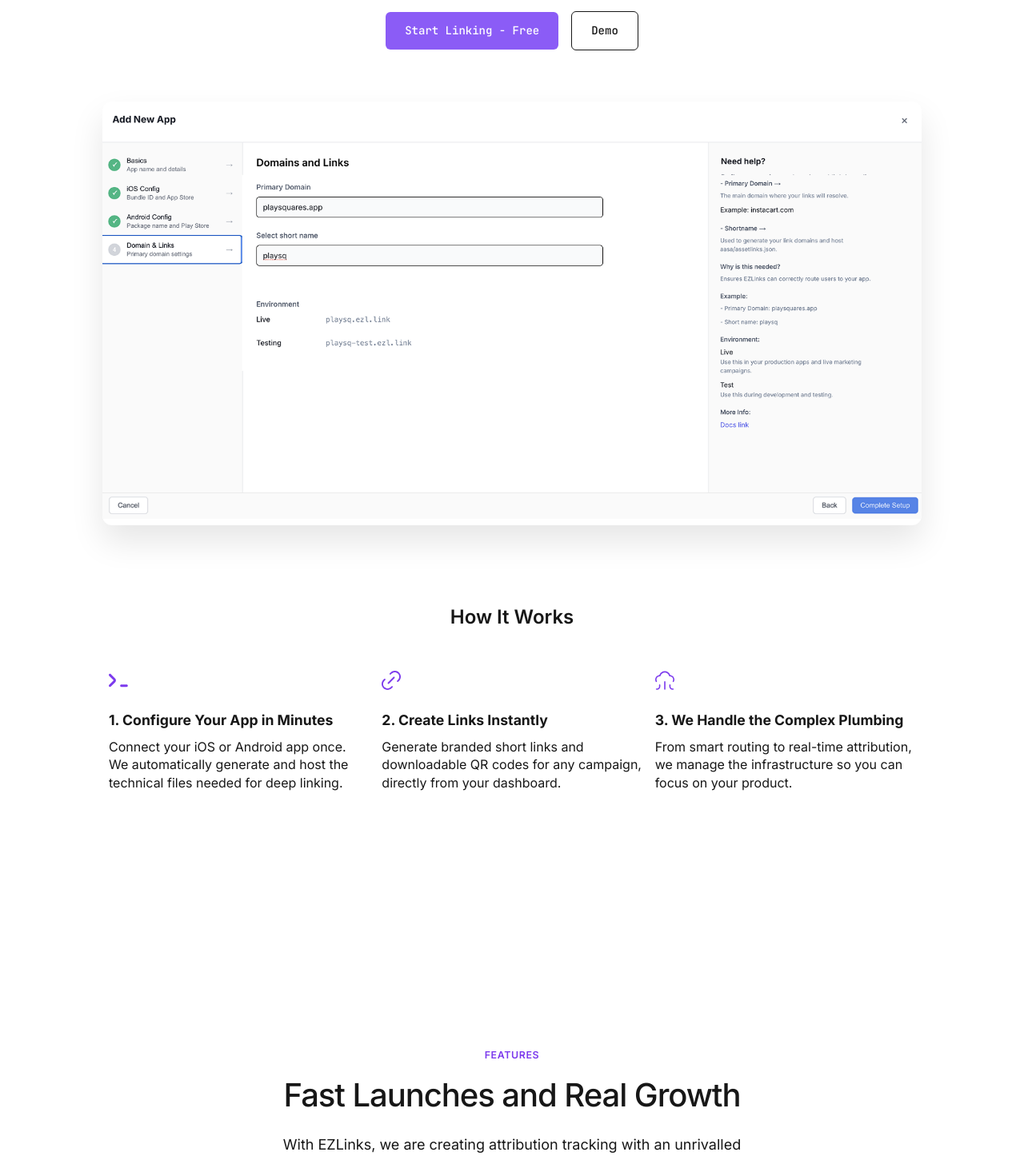
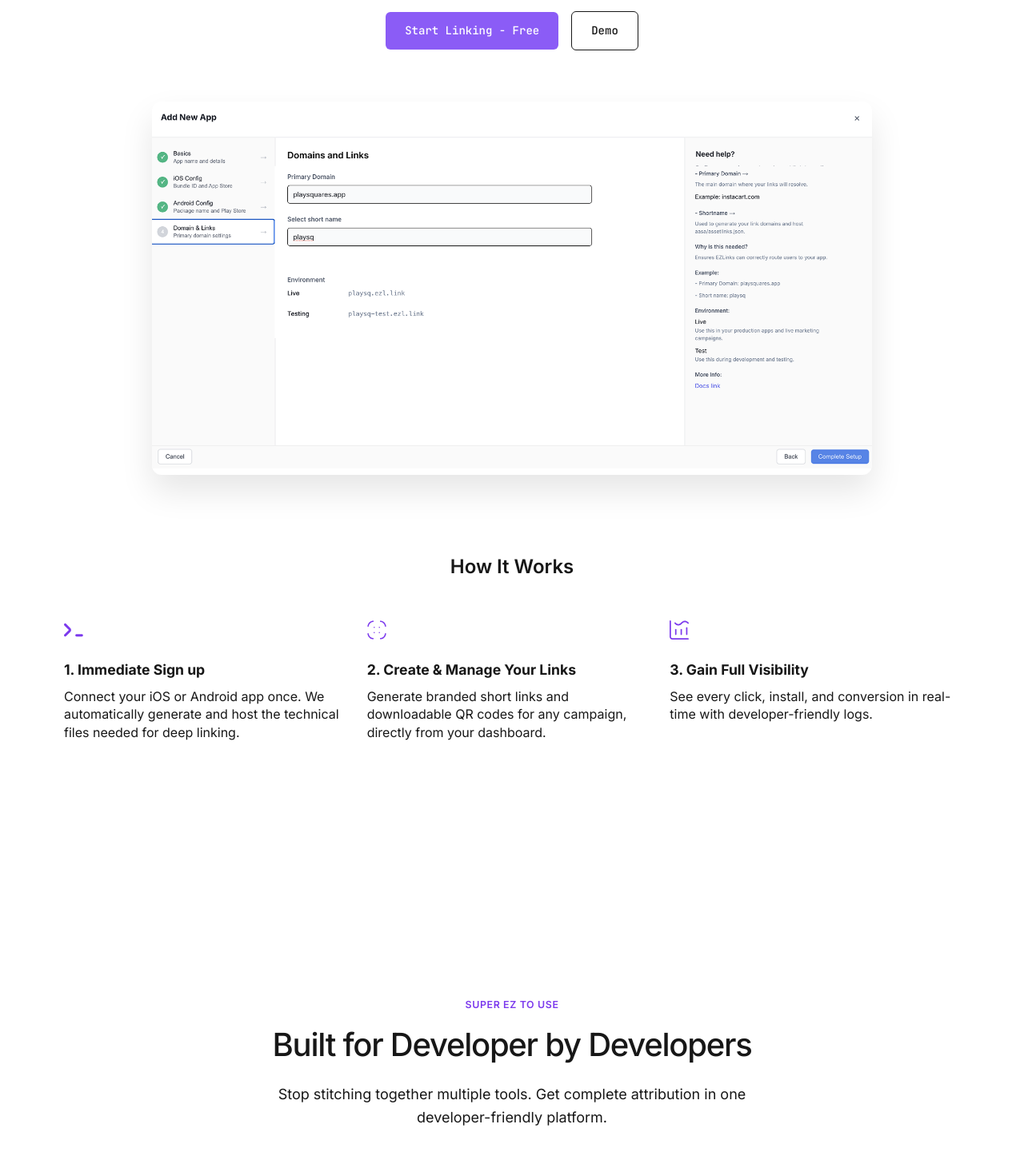
Before and after one commit to GetEZLinks/ezlinks-marketing, a Next.js app: page / in a window 1280 px wide. Shown: the part 300-1751 px from the top of the page at 80% size. Built offline with nearby package versions, Linux system fonts and the light colour scheme.

Commit message:
Removed features/benefits section from landing page. Changed icons. Reduced width on features in analytics seton

```diff
--- a/src/app/page.tsx
+++ b/src/app/page.tsx
@@ -13,7 +13,7 @@
 // import CaseStudySection from '@/components/CaseStudy/CaseStudy';
 // import AttributionFlowSection from '@/components/AttributionFlow/AttributionFlowSection';
 // import AIFeaturesSection from '@/components/AIFeatures/AIFeaturesSection';
-// import ScrollingCards from '@/components/ScrollingCards/ScrollingCards';
+import ScrollingCards from '@/components/ScrollingCards/ScrollingCards';
 // import UseCases from '@/components/UseCases/UseCases';
 
 
@@ -22,7 +22,7 @@
     <main>
       <Header />
       <Hero />
-      <Features />
+      {/* <Features /> */}
       <DeveloperSection />
       {/* <AttributionFlowSection /> */}
       <QRSection />
--- a/src/components/Developer/AnalyticsSection.module.scss
+++ b/src/components/Developer/AnalyticsSection.module.scss
@@ -126,9 +126,9 @@
 
 .featuresGrid {
   display: grid;
-  grid-template-columns: repeat(auto-fit, minmax(250px, 1fr));
+  grid-template-columns: repeat(4, 1fr);
   gap: 20px;
-  max-width: 100%;
+  max-width: 90%;
   margin: 0 auto;
 
   @media (max-width: 768px) {
--- a/src/components/Developer/AnalyticsSection.tsx
+++ b/src/components/Developer/AnalyticsSection.tsx
@@ -5,7 +5,7 @@
 
 
 import TimeSeriesIcon from '../../../public/icons/time-series-logging.svg';
-import SourcesIcon from '../../../public/icons/source-attribution.svg';
+import SourcesIcon from '../../../public/icons/campaigns.svg';
 import DeviceFingerPrintingIcon from '../../../public/icons/device-fingerprinting.svg';
 import BehaviorCaptureIcon from '../../../public/icons/behavior-capture.svg';
 
--- a/src/components/Developer/DeveloperSection.tsx
+++ b/src/components/Developer/DeveloperSection.tsx
@@ -7,6 +7,7 @@
 
 const codeExamples = [
   {
+    icon: '/icons/deep-links.svg',
     title: 'Links That Actually Work',
     description: 'Universal deep links that don\'t break. No complex fallback logic required.',
     code: `const link = ezlinks.create({ campaign:
@@ -15,6 +16,7 @@
 'SUMMER20' } }); // Just works. Period.`
   },
   {
+    icon: '/icons/campaigns.svg',
     title: 'Attribution You Can Trust',
     description: 'Open-source attribution modeling. See exactly how we calculate everything.',
     code: `// First-party data, zero black boxes
@@ -24,6 +26,7 @@
 'last_click' // or build your own });`
   },
   {
+    icon: '/icons/edge-deploy.svg',
     title: 'Ship Fast, Debug Faster',
     description: 'Real-time tracking with millisecond precision. No waiting for batch processing.',
     code: `// Real-time events, zero lag
@@ -77,7 +80,7 @@
             >
               <div className={styles.exampleContent}>
                 <Image
-                  src={CheckIcon}
+                  src={example.icon}
                   alt=''
                   height={24}
                   width={24}
--- a/src/components/Hero/Hero.module.scss
+++ b/src/components/Hero/Hero.module.scss
@@ -70,7 +70,7 @@
 }
 
 .dashboardPreview {
-  max-width: 1024px;
+  max-width: 900px;
   margin: 2rem auto;
 }
 
@@ -86,7 +86,7 @@
   filter: var(--image-filter);
 
   img {
-    width: 1200px;
+    width: 900px;
     height: auto;
     max-width: 100%;
     box-shadow: none;
--- a/src/components/Hero/HowItWorks.module.scss
+++ b/src/components/Hero/HowItWorks.module.scss
@@ -15,7 +15,7 @@
 
 .grid {
   display: grid;
-  max-width: 90%;
+  // max-width: 90%;
   margin: auto;
   // grid-template-columns: repeat(auto-fit, minmax(200px, 1fr));
   grid-template-columns: repeat(3, 1fr);
--- a/src/components/Hero/HowItWorks.tsx
+++ b/src/components/Hero/HowItWorks.tsx
@@ -6,20 +6,20 @@
     {
       icon: '/icons/code-block.svg',
       number: "1",
-      title: "Configure Your App in Minutes",
+      title: "Immediate Sign up",
       description: "Connect your iOS or Android app once. We automatically generate and host the technical files needed for deep linking."
     },
     {
-      icon: '/icons/deep-links.svg',
+      icon: '/icons/qr-code.svg',
       number: "2",
-      title: "Create Links Instantly",
+      title: "Create & Manage Your Links",
       description: "Generate branded short links and downloadable QR codes for any campaign, directly from your dashboard."
     },
     {
-      icon: '/icons/edge-deploy.svg',
+      icon: '/icons/analytics.svg',
       number: "3",
-      title: "We Handle the Complex Plumbing",
-      description: "From smart routing to real-time attribution, we manage the infrastructure so you can focus on your product."
+      title: "Gain Full Visibility",
+      description: "See every click, install, and conversion in real-time with developer-friendly logs."
     }
   ];
 
```
Also changed, not shown: public/icons/one-api.svg (deleted), public/icons/rta.svg (deleted).
